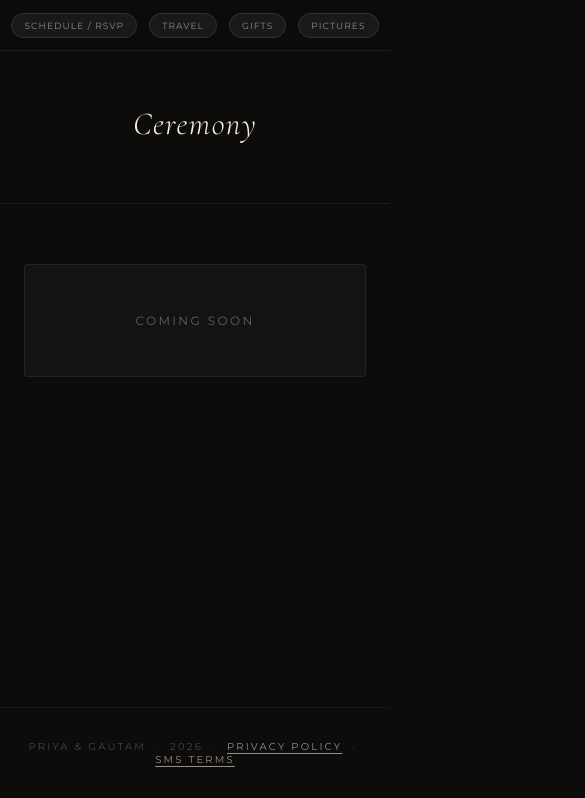
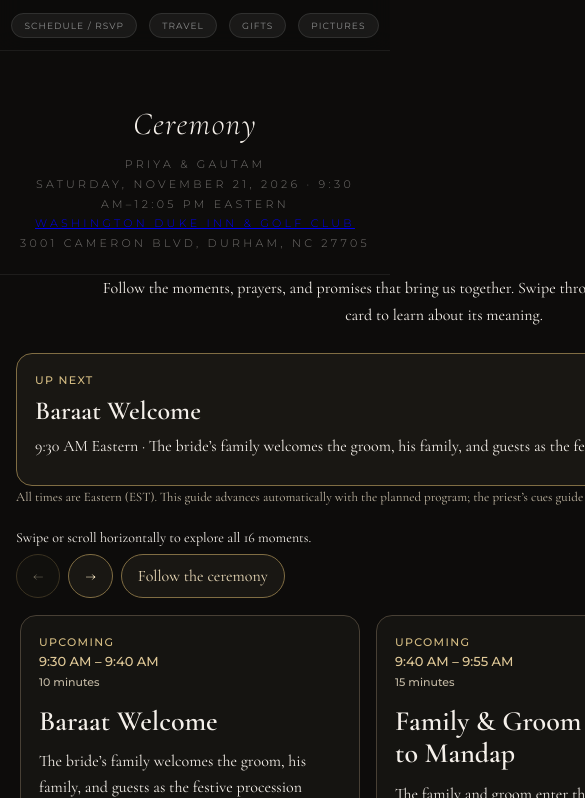
Before and after one commit to gautam-chebrolu/wedding_website_draft2, a plain HTML site: page pages/ceremony.html in a window 390 px wide. Shown: the part 46-844 px from the top of the page, 585 px wide, since content can reach past the window. Drawn offline with nearby package versions, Linux system fonts and the light colour scheme.

Commit message:
updated knowledge

```diff
--- /dev/null
+++ b/assets/css/ceremony.css
@@ -0,0 +1,34 @@
+.ceremony-page .page-hero { padding-bottom: 20px; }
+.ceremony-page .page-subtitle { line-height: 1.8; }
+.ceremony-content { max-width: 1120px; margin: 0 auto; padding: 0 24px 64px; }
+.ceremony-intro { max-width: 700px; margin: 0 auto 24px; text-align: center; line-height: 1.7; }
+.ceremony-live { border: 1px solid #806d43; border-radius: 16px; background: #191713; padding: 20px 24px; }
+.ceremony-eyebrow, .ritual-state { font: 500 11px/1.5 'Montserrat', sans-serif; letter-spacing: .12em; text-transform: uppercase; color: #d4bc83; }
+.ceremony-live h2 { font-size: clamp(26px, 5vw, 38px); margin: 6px 0; }
+.ceremony-live p { margin: 8px 0; line-height: 1.6; }
+.ceremony-toolbar { display: flex; flex-wrap: wrap; align-items: center; gap: 10px; margin: 20px 0 12px; }
+.ceremony-toolbar p { flex: 1 1 200px; margin: 0; font-size: 14px; }
+.ceremony-toolbar button { min-height: 44px; padding: 10px 16px; background: #191713; color: #eadab8; border: 1px solid #806d43; border-radius: 24px; font: inherit; cursor: pointer; }
+.ceremony-toolbar button:disabled { opacity: .4; cursor: default; }
+.ceremony-page :focus-visible { outline: 2px solid #edce87; outline-offset: 4px; }
+.ceremony-track { display: grid; grid-auto-flow: column; grid-auto-columns: min(340px, 87%); gap: 16px; overflow-x: auto; scroll-snap-type: x mandatory; scroll-padding: 4px; padding: 5px 4px 20px; overscroll-behavior-x: contain; scrollbar-color: #a28c58 #211e19; }
+.ritual-card { scroll-snap-align: start; border: 1px solid #484035; border-radius: 16px; background: #151411; padding: 22px; min-width: 0; align-self: start; }
+.ritual-card[aria-current='step'] { border-color: #e2c17a; box-shadow: inset 0 3px #e2c17a; background: #242015; }
+.ritual-card h3 { font-size: 28px; line-height: 1.15; margin: 12px 0; overflow-wrap: anywhere; }
+.ritual-time { font: 500 13px/1.8 'Montserrat', sans-serif; color: #e0c998; }
+.ritual-duration { display: block; color: #c2b8a4; font-size: 11px; }
+.ritual-card p, .ritual-card details { font-size: 16px; line-height: 1.6; }
+.ritual-card summary { cursor: pointer; color: #ead6a7; padding: 12px 0; min-height: 44px; }
+.ritual-card details p { margin-top: 0; }
+.ritual-sources { font-size: 12px; display: flex; flex-wrap: wrap; gap: 12px; }
+.ceremony-note { color: #c2b8a4; font-size: 13px; line-height: 1.7; }
+.ceremony-after { max-width: 720px; margin: 24px auto 0; text-align: center; line-height: 1.7; }
+.ceremony-preview { padding: 10px; border: 1px solid #b99752; margin-bottom: 12px; }
+@media (max-width: 480px) {
+  .ceremony-content { padding-inline: 16px; }
+  .ceremony-live { padding: 18px; }
+  .ritual-card { padding: 18px; }
+  .ceremony-toolbar { gap: 8px; }
+  .ceremony-toolbar p { flex-basis: 100%; }
+}
+@media (prefers-reduced-motion: reduce) { .ceremony-track { scroll-behavior: auto; } }
--- /dev/null
+++ b/assets/js/ceremony.js
@@ -0,0 +1,96 @@
+(function () {
+  'use strict';
+  var program = window.CEREMONY_PROGRAM;
+  var track = document.getElementById('ceremony-track');
+  var status = document.getElementById('ceremony-status');
+  var previous = document.getElementById('ritual-prev');
+  var next = document.getElementById('ritual-next');
+  var follow = document.getElementById('ritual-follow');
+  var format = new Intl.DateTimeFormat('en-US', { timeZone: program.timeZone, hour: 'numeric', minute: '2-digit' });
+  var items = program.items, cards = [], following = true, selected = 0, lastState = '', timer;
+  var preview = new URLSearchParams(window.location.search).get('now');
+  // Preview time always advances; a local-looking value is interpreted as EST.
+  var previewTime = preview && Date.parse(/^\d{4}-\d\d-\d\dT\d\d:\d\d$/.test(preview) ? preview + ':00-05:00' : preview);
+  var offset = Number.isFinite(previewTime) ? previewTime - Date.now() : 0;
+  if (Number.isFinite(previewTime)) {
+    var notice = document.getElementById('ceremony-preview');
+    notice.hidden = false;
+    notice.textContent = 'Preview clock · ' + preview + ' · advances automatically';
+  }
+  function element(tag, text, className) {
+    var el = document.createElement(tag);
+    if (text) el.textContent = text;
+    if (className) el.className = className;
+    return el;
+  }
+  items.forEach(function (item, index) {
+    var card = element('article', '', 'ritual-card');
+    card.id = 'ritual-' + item.id;
+    card.setAttribute('aria-labelledby', card.id + '-title');
+    card.appendChild(element('div', 'Upcoming', 'ritual-state'));
+    var time = element('time', format.format(Date.parse(item.start)) + ' – ' + format.format(Date.parse(item.end)), 'ritual-time');
+    time.dateTime = item.start;
+    time.appendChild(element('span', item.duration, 'ritual-duration'));
+    card.appendChild(time);
+    var title = element('h3', item.title); title.id = card.id + '-title'; card.appendChild(title);
+    card.appendChild(element('p', item.description));
+    var details = element('details');
+    details.appendChild(element('summary', 'What does this mean?'));
+    details.appendChild(element('p', item.meaning));
+    var links = element('div', '', 'ritual-sources');
+    item.sources.forEach(function (key) {
+      var source = program.sources[key], link = element('a', source.title);
+      link.href = source.url; link.target = '_blank'; link.rel = 'noopener noreferrer'; links.appendChild(link);
+    });
+    details.appendChild(links); card.appendChild(details); track.appendChild(card); cards.push(card);
+  });
+  function moveTo(index, smooth) {
+    selected = Math.max(0, Math.min(items.length - 1, index));
+    var reduced = window.matchMedia('(prefers-reduced-motion: reduce)').matches;
+    track.scrollTo({ left: cards[selected].offsetLeft - cards[0].offsetLeft, behavior: smooth && !reduced ? 'smooth' : 'auto' });
+    previous.disabled = selected === 0; next.disabled = selected === items.length - 1;
+  }
+  function browse(index) { following = false; moveTo(index, true); }
+  previous.addEventListener('click', function () { browse(selected - 1); });
+  next.addEventListener('click', function () { browse(selected + 1); });
+  ['pointerdown', 'wheel', 'keydown'].forEach(function (event) {
+    track.addEventListener(event, function () { following = false; }, { passive: true });
+  });
+  track.addEventListener('scroll', function () {
+    var position = track.scrollLeft;
+    selected = cards.reduce(function (best, card, index) {
+      return Math.abs(card.offsetLeft - cards[0].offsetLeft - position) < Math.abs(cards[best].offsetLeft - cards[0].offsetLeft - position) ? index : best;
+    }, 0);
+    previous.disabled = position < 2;
+    next.disabled = position >= track.scrollWidth - track.clientWidth - 2;
+  }, { passive: true });
+  function update(force) {
+    clearTimeout(timer);
+    var now = Date.now() + offset;
+    var current = items.findIndex(function (item) { return now >= Date.parse(item.start) && now < Date.parse(item.end); });
+    var upcoming = items.findIndex(function (item) { return now < Date.parse(item.start); });
+    var target = current >= 0 ? current : upcoming >= 0 ? upcoming : items.length - 1;
+    var state = current + ':' + upcoming;
+    if (state !== lastState || force) {
+      lastState = state;
+      cards.forEach(function (card, index) {
+        var active = index === current;
+        if (active) card.setAttribute('aria-current', 'step'); else card.removeAttribute('aria-current');
+        card.querySelector('.ritual-state').textContent = active ? 'Now · scheduled' : now >= Date.parse(items[index].end) ? 'Earlier' : 'Upcoming';
+      });
+      status.replaceChildren();
+      status.appendChild(element('div', current >= 0 ? 'Now · scheduled program' : upcoming >= 0 ? 'Up next' : 'With love & blessings', 'ceremony-eyebrow'));
+      status.appendChild(element('h2', current >= 0 ? items[current].title : upcoming >= 0 ? items[upcoming].title : 'Ceremony complete'));
+      status.appendChild(element('p', current >= 0 ? items[current].description : upcoming >= 0 ? format.format(Date.parse(items[upcoming].start)) + ' Eastern · ' + items[upcoming].description : 'Thank you for celebrating with Priya & Gautam. Please join us for lunch.'));
+      if (current >= 0 && upcoming >= 0) status.appendChild(element('p', 'Next: ' + items[upcoming].title + ' · ' + format.format(Date.parse(items[upcoming].start)) + ' Eastern', 'ceremony-note'));
+      if (following) moveTo(target, !force);
+    }
+    // Schedule at the next exact boundary, with a minute heartbeat for clock changes.
+    var boundaries = items.flatMap(function (item) { return [Date.parse(item.start), Date.parse(item.end)]; }).filter(function (time) { return time > now; });
+    timer = setTimeout(update, Math.min(60000, boundaries.length ? Math.min.apply(null, boundaries) - now + 10 : 60000));
+  }
+  follow.addEventListener('click', function () { following = true; update(true); });
+  document.addEventListener('visibilitychange', function () { if (!document.hidden) update(true); });
+  window.addEventListener('resize', function () { if (following) update(true); });
+  update(true);
+})();
--- a/assets/js/chat.js
+++ b/assets/js/chat.js
@@ -24,7 +24,7 @@
       'What should I wear tonight?',
       'What is a sangeet?',
       'When does the biryani open?',
-      'Is there a shuttle back to the hotel?'
+      'What time does dancing start?'
     ],
     wedding: [
       'What is a baraat?',
@@ -35,7 +35,7 @@
     schedule: [
       'What should I wear to my event?',
       'Where is the venue?',
-      'Is there a shuttle to the Sangeet?',
+      'How do I find directions to my event?',
       'What is a baraat?'
     ]
   };
@@ -102,7 +102,7 @@
 
     function renderAll() {
       log.innerHTML = '';
-      bubble('bot', 'Hi! I can help with schedules, what to wear, addresses, shuttles, and what any of the wedding traditions mean. What would you like to know?');
+      bubble('bot', 'Hi! I can help with schedules, what to wear, addresses, and what any of the wedding traditions mean. What would you like to know?');
       history.forEach(function (m) { bubble(m.role === 'user' ? 'user' : 'bot', m.content); });
       renderSuggestions();
     }
--- /dev/null
+++ b/media/ceremony_data.js
@@ -0,0 +1,75 @@
+/* Organizer-approved program. All times are November 21, 2026, Eastern (EST).
+   Descriptions follow the couple's program; background notes explain traditions,
+   which vary by family. Source URLs document background, not this event's timing. */
+(function (root) {
+  'use strict';
+  var sources = {
+    haf: { title: 'Hindu American Foundation — Hindu wedding primer', url: 'https://www.hinduamerican.org/hindu-wedding-primer/' },
+    academy: { title: 'Himalayan Academy — Hindu Wedding', url: 'https://www.himalayanacademy.com/media/books/hindu-wedding_ei/web/toc.html' },
+    telugu: { title: 'Taara Weddings — Telugu wedding rituals', url: 'https://taaraweddings.com/resources/telugu-wedding-rituals' },
+    aarti: { title: 'BAPS — Arti, the ceremony of light', url: 'https://londonmandir.baps.org/worship/arti-the-hindu-ceremony-of-light/' },
+    baps: { title: 'BAPS — The marriage ceremony', url: 'https://www.baps.org/Article/2011/The-Sixteen-Samskaras-Part-3-2256.aspx' }
+  };
+  function item(id, start, end, title, duration, description, meaning, refs) {
+    return { id: id, start: '2026-11-21T' + start + ':00-05:00', end: '2026-11-21T' + end + ':00-05:00',
+      title: title, duration: duration, description: description, meaning: meaning, sources: refs || [],
+      details: [description] };
+  }
+  var program = {
+    date: 'Saturday, November 21, 2026', timeZone: 'America/New_York',
+    venue: 'Washington Duke Inn & Golf Club', address: '3001 Cameron Blvd, Durham, NC 27705',
+    mapLink: 'https://maps.app.goo.gl/Z63vBuTvGSHRSrmQ8', sources: sources,
+    items: [
+      item('baraat-welcome', '09:30', '09:40', 'Baraat Welcome', '10 minutes',
+        'The bride’s family welcomes the groom, his family, and guests as the festive procession arrives.',
+        'The welcome brings the two families together before the rites at the mandap, the wedding canopy.', ['haf']),
+      item('mandap-entrance', '09:40', '09:55', 'Family & Groom Entrance to Mandap', '15 minutes',
+        'The family and groom enter the mandap for the wedding ceremony.',
+        'The mandap is the ceremonial canopy where the couple and their families gather with the priest.', ['haf']),
+      item('ganesh-puja', '10:00', '10:20', 'Ganesh Puja', '20 minutes',
+        'During the wedding ceremony, a prayer to Lord Ganesha seeks blessings, removes obstacles, and invites an auspicious beginning.',
+        'During the wedding ceremony, Ganesha is invoked as the remover of obstacles at the beginning of a new undertaking.', ['academy']),
+      item('kanya-aagaman', '10:20', '10:25', 'Kanya Aagaman', '5 minutes',
+        'Priya makes her entrance, escorted by her parents.',
+        'Kanya Aagaman is the bride’s arrival at the mandap; escorts and entrance customs differ among families.', ['haf']),
+      item('mangalashtak-varmala', '10:30', '10:37', 'Mangalashtak & Varmala', '7 minutes',
+        'Sacred verses are chanted, followed by the exchange of floral garlands, symbolizing mutual acceptance and respect.',
+        'Mangalashtak refers to auspicious verses. Varmala, also called Jaimala, is the exchange of garlands.', ['haf']),
+      item('kanyadaan', '10:37', '10:52', 'Kanyadaan', '15 minutes',
+        'Priya’s parents give her hand in marriage to Gautam, entrusting her to him.',
+        'Traditionally described as the giving of the bride’s hand, this rite expresses the parents’ blessing of the marriage. Families interpret and adapt its symbolism differently.', ['baps']),
+      item('jeelakarra-bellam', '10:52', '10:53', 'Jeelakarra Bellam', '1 minute',
+        'At the auspicious moment, the couple places a paste of cumin and jaggery on each other’s heads, signifying an inseparable union.',
+        'In this Telugu tradition, cumin and jaggery symbolize staying together through life’s contrasting experiences. Muhurtham means an auspicious time selected for a rite.', ['telugu']),
+      item('mangalya-dharanam', '10:53', '11:03', 'Mangalya Dharanam', '10 minutes',
+        'Gautam ties the sacred Mangalsutra necklace around Priya’s neck, formalizing their lifelong bond.',
+        'Mangalsutra or mangalyam is a marriage necklace. Its design and the way it is tied vary by community.', ['baps']),
+      item('talambralu', '11:03', '11:13', 'Talambralu', '10 minutes',
+        'The couple showers each other with colored rice, symbolizing happiness, health, and prosperity.',
+        'This joyful Telugu rice-showering custom combines blessings of abundance with playful celebration.', ['telugu']),
+      item('ring-game', '11:13', '11:23', 'Ring Game', '10 minutes',
+        'The couple searches for a ring submerged in a vessel of water in a playful contest.',
+        'In the couple’s program, the game lightheartedly predicts who will lead the way in marriage. It brings laughter and gives the couple a chance to celebrate together.'),
+      item('hasta-milaap', '11:23', '11:26', 'Hasta Milaap', '2–3 minutes',
+        'The couple’s hands are tied together to symbolize the union of their hearts, minds, and souls.',
+        'Joining hands expresses partnership. Ghat Bandhan, during the following fire rites, joins the couple’s garments.', ['haf']),
+      item('vivah-homam', '11:26', '11:46', 'Vivah Homam', '20 minutes',
+        'Ghat Bandhan, Phera & Saptapadi: the sacred fire is invoked, the couple’s scarves are tied, and they circle the fire and take seven steps together.',
+        'Agni, the sacred fire, witnesses the vows. Phera means circling the fire; Saptapadi means seven steps. They are related rites, not necessarily seven circles. The seven steps express commitments for a shared life; wording and the number of rounds vary.', ['academy']),
+      item('mettelu', '11:46', '11:48', 'Mettelu · Toe Rings', '1–2 minutes',
+        'Gautam places silver toe rings on Priya’s feet as a symbol of her married status.',
+        'Toe rings are a visible marriage symbol in several South Indian traditions.', ['academy']),
+      item('sindhoor', '11:48', '11:50', 'Sindhoor', '1–2 minutes',
+        'Gautam applies vermilion powder to Priya’s hair parting as a mark of devotion and commitment.',
+        'Also spelled sindoor or sindur, this red powder is a traditional sign of marriage in many Hindu communities.', ['baps']),
+      item('aarti', '11:50', '11:55', 'Aarti', '5 minutes',
+        'A sacred flame ceremony invokes blessings, peace, and divine light upon the newlyweds.',
+        'Aarti offers light in devotion and thanksgiving. The flame commonly represents illumination and the removal of spiritual darkness.', ['aarti']),
+      item('aashirvad', '11:55', '12:05', 'Aashirvad & Recessional', 'About 10 minutes',
+        'Elders and guests bless the newlyweds with flowers and heartfelt wishes as they exit.',
+        'Aashirvad means blessings. The community offers good wishes as the couple begins married life.', ['baps'])
+    ]
+  };
+  if (typeof module !== 'undefined' && module.exports) module.exports = program;
+  else root.CEREMONY_PROGRAM = program;
+})(this);
--- a/media/events_data.js
+++ b/media/events_data.js
@@ -25,7 +25,6 @@ const EVENTS = {
     icsEnd: "20261120T030000Z",
     description: [
       "Join Priya and Gautam as their families and friends come together to apply turmeric paste to the bride and groom for good luck, health, and a wedding-ready glow.",
-      "If you are staying at the Washington Duke Inn, you can request a shoulder room at the same block rate by calling the hotel at +1-919-490-0999 (Group ID: 1168688)",
       "Appetizers will be served, with dinner to follow after the ceremony",
       "Attire: Pastel Colors (think soft yellow, mint green, powder blue, peach, lilac, etc.)"
     ]
@@ -42,7 +41,6 @@ const EVENTS = {
     description: [
       "This is our official pre-wedding bash filled with dance performances, lots of music, and food.",
       "A variety of live stations will be serving food throughout the evening for dinner.",
-      "Round trip transportation will be provided to and from Sangeet venue (Brier Creek) and Washington Duke Inn.",
       "Attire: Indian Festive or Cocktail Glam"
     ]
   },
--- a/media/travel_data.js
+++ b/media/travel_data.js
@@ -27,7 +27,7 @@ const TRAVEL_LOCATIONS = [
     address: '9400 Club Hill Dr, Raleigh, NC 27617',
     lat: 35.8963,
     lng: -78.7601,
-    note: 'Sangeet Venue. Round-trip shuttle available to/from Washington Duke Inn.',
+    note: 'Sangeet Venue.',
     mapsUrl: 'https://maps.app.goo.gl/6pFxXeqZ9exSPwhj9',
     eventKeys: ['Sangeet']   // Only shown if guest is invited to Sangeet
   },
--- a/pages/ceremony.html
+++ b/pages/ceremony.html
@@ -7,10 +7,11 @@
   <title>Ceremony — Priya &amp; Gautam</title>
   <meta name="description" content="Ceremony details for Priya and Gautam's wedding." />
   <link rel="stylesheet" href="/assets/css/styles.css" />
+  <link rel="stylesheet" href="/assets/css/ceremony.css" />
   <link rel="icon" type="image/x-icon" href="/media/wedding_logo.svg">
 </head>
 
-<body>
+<body class="ceremony-page">
   <nav class="site-nav scrolled" aria-label="Main navigation">
     <a href="/" class="nav-logo" aria-label="Home">
       <img src="/media/wedding_logo.svg" alt="Priya &amp; Gautam" />
@@ -27,9 +28,28 @@
     <div class="page-header" aria-hidden="true"></div>
     <header class="page-hero">
       <h1>Ceremony</h1>
+      <p class="page-subtitle">Priya &amp; Gautam<br>Saturday, November 21, 2026 · 9:30 AM–12:05 PM Eastern<br>
+        <a href="https://maps.app.goo.gl/Z63vBuTvGSHRSrmQ8" target="_blank" rel="noopener noreferrer">Washington Duke Inn &amp; Golf Club</a><br>
+        3001 Cameron Blvd, Durham, NC 27705</p>
     </header>
-    <main class="page-content">
-      <div class="placeholder-block">Coming Soon</div>
+    <main class="ceremony-content">
+      <p class="ceremony-intro">Follow the moments, prayers, and promises that bring us together.
+        Swipe through our ceremony and open any card to learn about its meaning.</p>
+      <p id="ceremony-preview" class="ceremony-preview" hidden></p>
+      <section id="ceremony-status" class="ceremony-live" aria-live="polite" aria-atomic="true" aria-label="Current ceremony moment"></section>
+      <p class="ceremony-note">All times are Eastern (EST). This guide advances automatically with the planned program; the priest’s cues guide the ceremony if timings change.</p>
+      <div class="ceremony-toolbar" role="group" aria-label="Browse ceremony rituals">
+        <p id="ceremony-scroll-hint">Swipe or scroll horizontally to explore all 16 moments.</p>
+        <button id="ritual-prev" type="button" aria-label="Previous ritual" aria-controls="ceremony-track">←</button>
+        <button id="ritual-next" type="button" aria-label="Next ritual" aria-controls="ceremony-track">→</button>
+        <button id="ritual-follow" type="button" aria-controls="ceremony-track">Follow the ceremony</button>
+      </div>
+      <div id="ceremony-track" class="ceremony-track" role="region" aria-label="Ceremony program" aria-describedby="ceremony-scroll-hint" tabindex="0"></div>
+      <noscript><p>Please enable JavaScript to follow the ceremony program. The ceremony is on November 21, 2026, from 9:30 AM to approximately 12:05 PM Eastern at the Washington Duke Inn &amp; Golf Club.</p></noscript>
+      <div class="ceremony-after">
+        <p>Our program brings together traditions celebrated in different ways across Hindu families. These explanations offer context for the moments we have chosen.</p>
+        <a class="pill-btn outline" href="/wedding">Wedding day schedule &amp; reception seating</a>
+      </div>
     </main>
     <footer class="site-footer">
       Priya &amp; Gautam &nbsp;·&nbsp; 2026 &nbsp;·&nbsp; <a href="/privacy">Privacy Policy</a> &nbsp;·&nbsp; <a href="/sms-terms">SMS Terms</a>
@@ -37,6 +57,8 @@
   </div>
 
   <script src="/assets/js/main.js"></script>
+  <script src="/media/ceremony_data.js"></script>
+  <script src="/assets/js/ceremony.js"></script>
 </body>
 
 </html>
```
Also changed, not shown: media/live_schedule_data.js (+11 -19 lines), pages/live-admin.html (+1 -1 lines), pages/questions.html (+1 -1 lines), pages/sangeet.html (+1 -0 lines), pages/travel.html (+3 -8 lines), pages/wedding.html (+3 -0 lines), scripts/tests/ceremony.test.js (added, +57 -0 lines), 1 other file.
